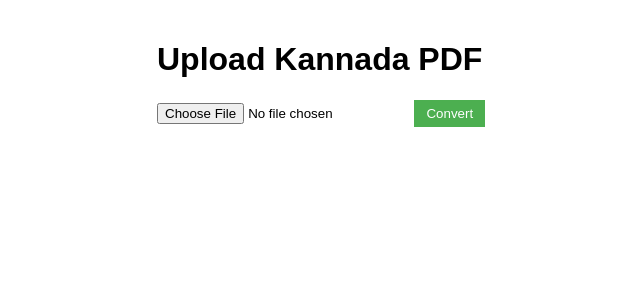
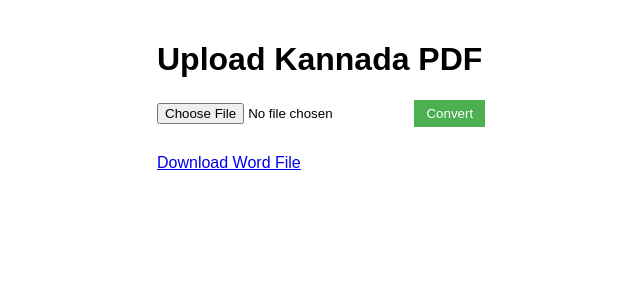
Before and after one commit to AbhishekLGowda05/TextUtils, a Flask app: template templates/index.html in a window 1280 px wide. Shown: the top 300 px of the page, without its empty margins (183-823 px from the left). Run offline with Flask 3, Linux system fonts and the light colour scheme; the template is opened without the code that fills it: most values are stand-ins (such as "Sample title", 1, 10 or a date in 2020).

Commit message:
Handle corrupt PDFs gracefully

```diff
--- a/app.py
+++ b/app.py
@@ -36,10 +36,13 @@ def home():
             output_filename = f"{timestamp}.docx"
             output_path = os.path.join(CONVERTED_FOLDER, output_filename)
 
-            if pdf_type == "scanned":
-                ocr_pdf_to_word(input_path, output_path, title=title, author=author)
-            else:
-                convert_pdf_to_word(input_path, output_path, title=title, author=author)
+            try:
+                if pdf_type == "scanned":
+                    ocr_pdf_to_word(input_path, output_path, title=title, author=author)
+                else:
+                    convert_pdf_to_word(input_path, output_path, title=title, author=author)
+            except ValueError as e:
+                return render_template("index.html", error=str(e))
 
             download_link = url_for("static", filename=f"converted/{output_filename}")
             return render_template("index.html", download_link=download_link)
--- a/modules/pdf_to_word.py
+++ b/modules/pdf_to_word.py
@@ -1,4 +1,5 @@
 from PyPDF2 import PdfReader
+from PyPDF2.errors import PdfReadError
 from docx import Document
 
 
@@ -17,7 +18,10 @@ def convert_pdf_to_word(
     if author:
         document.add_paragraph(f"Author: {author}")
 
-    reader = PdfReader(input_pdf_path)
+    try:
+        reader = PdfReader(input_pdf_path, strict=False)
+    except PdfReadError as exc:
+        raise ValueError("Uploaded file is not a valid PDF.") from exc
     for page in reader.pages:
         text = page.extract_text() or ""
         document.add_paragraph(text)
--- a/static/style.css
+++ b/static/style.css
@@ -24,3 +24,8 @@ body {
 #download-section {
     margin-top: 20px;
 }
+
+.error {
+    color: red;
+    margin-top: 10px;
+}
--- a/templates/index.html
+++ b/templates/index.html
@@ -6,10 +6,17 @@
 </head>
 <body>
     <h1>Upload Kannada PDF</h1>
+    {% if error %}
+    <p class="error">{{ error }}</p>
+    {% endif %}
     <form method="POST" enctype="multipart/form-data" class="upload-form">
         <input type="file" name="pdf">
         <button type="submit" class="convert-btn">Convert</button>
     </form>
-    <div id="download-section"></div>
+    <div id="download-section">
+        {% if download_link %}
+        <a href="{{ download_link }}">Download Word File</a>
+        {% endif %}
+    </div>
 </body>
 </html>
```
Also changed, not shown: README.md.
